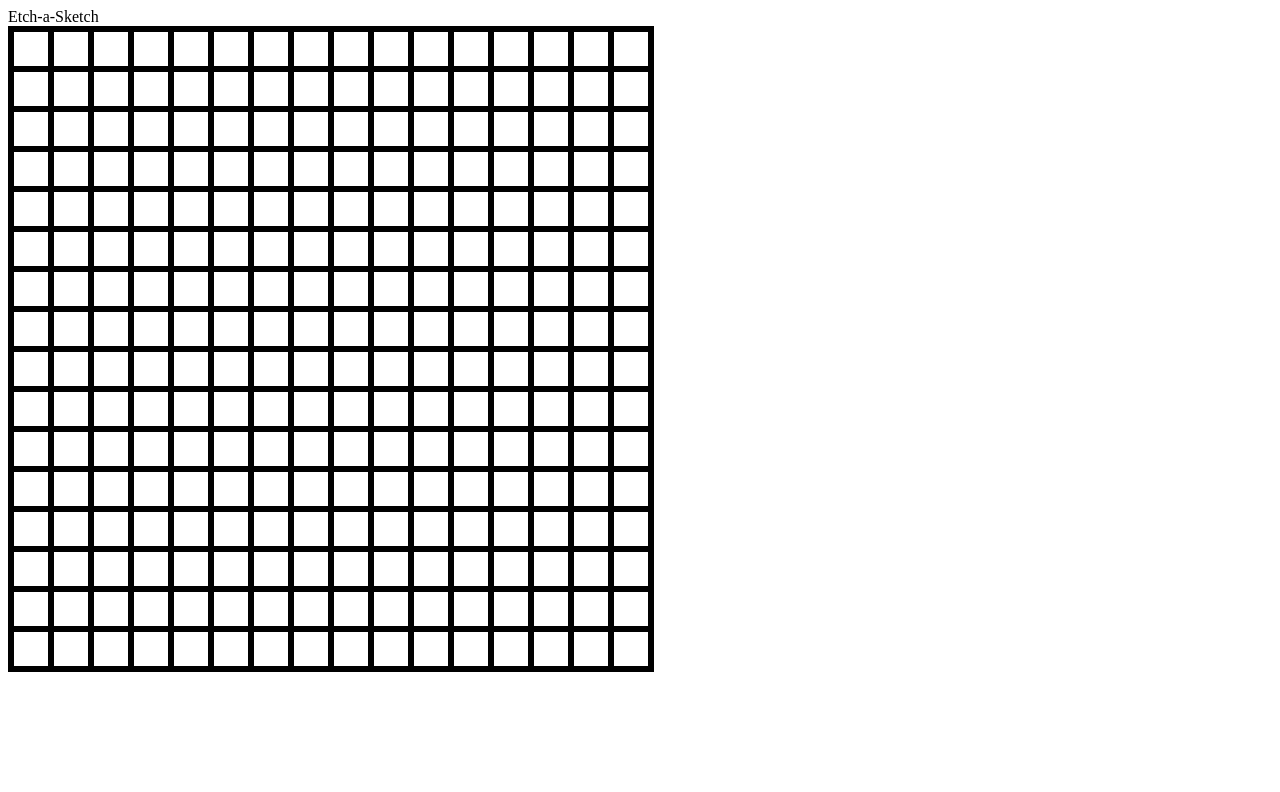
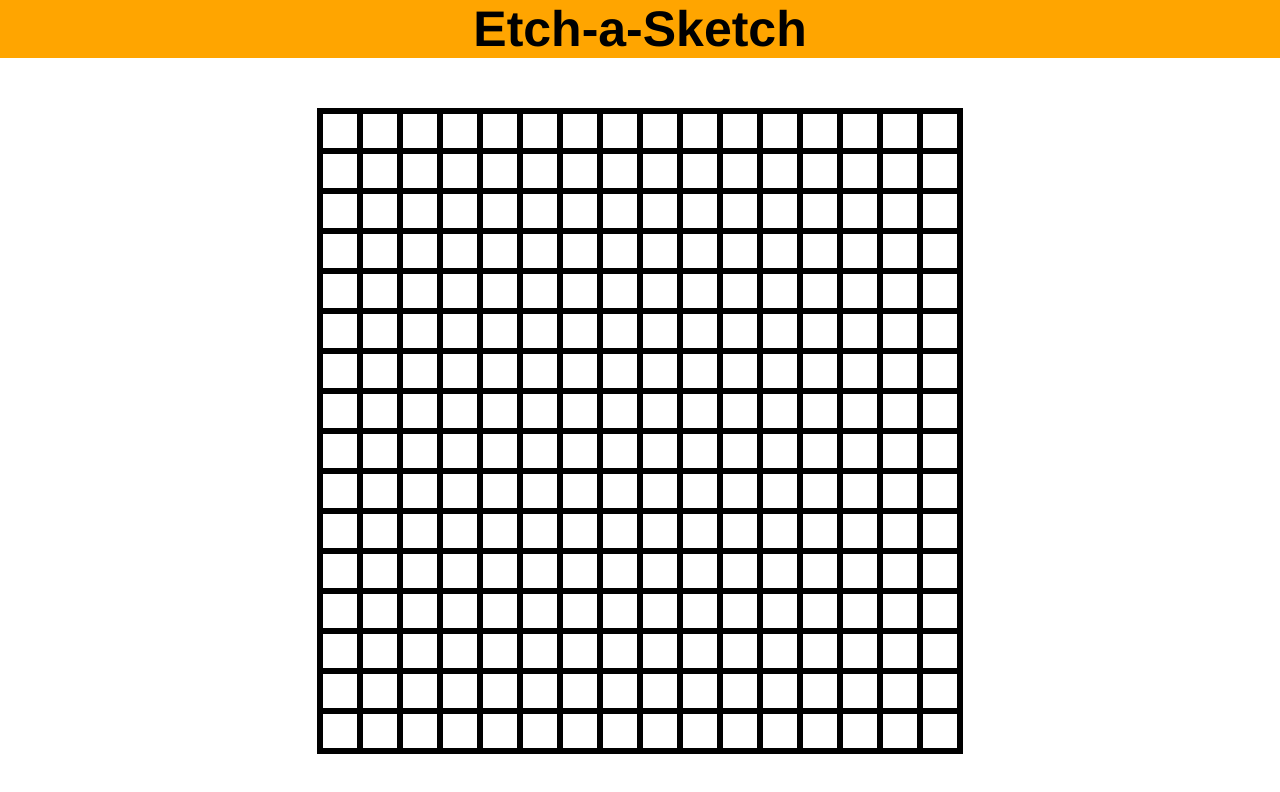
Before and after one commit to k-cp/Etch-a-Sketch, a plain HTML site: page index.html in a window 1280 px wide. Drawn offline with Linux system fonts and the light colour scheme.

Commit message:
Add style to header

```diff
--- a/style.css
+++ b/style.css
@@ -1,3 +1,17 @@
+body {
+
+    margin: 0;
+}
+
+header {
+    background-color: orange;
+    text-align: center;
+    font-family: "Helvetica Neue", "Arial", sans-serif;
+    font-weight: bold;
+    font-size: 50px;
+    margin: 0 0 50px;
+}
+
 .row {
     display: flex;
 }
@@ -5,3 +19,8 @@
 .container {
     border: solid black;
 }
+
+.horizontal {
+    display: flex;
+    justify-content: space-around;
+}
```
